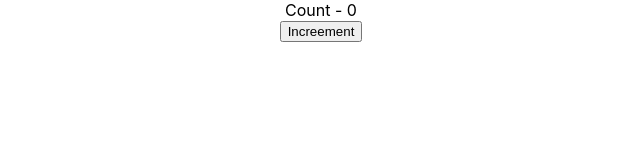
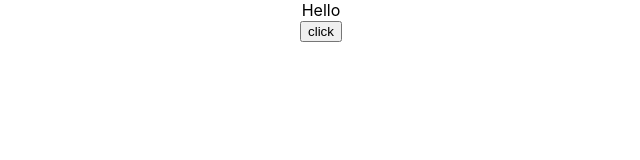
Before and after one commit to 04vibs/React-beg, a React (Create React App) app: page / in a window 1280 px wide. Shown: the top 160 px of the page, without its empty margins (319-959 px from the left). Built offline with nearby package versions, Linux system fonts and the light colour scheme.

Commit message:
event handling & event binding

```diff
--- a/src/App.js
+++ b/src/App.js
@@ -6,12 +6,18 @@
 import Hello  from './components/Hello';
 import Message from './components/Message';
 import Counter from './components/Counter';
+import FunctionClick from './components/FunctionClick';
+import ClassClick from './components/ClassClick';
+import EventBind from './components/EventBind';
 
 class App extends Component{
   render(){
     return(
       <div className='App'>
-        <Counter/>
+        <EventBind/>
+        {/* <FunctionClick />
+        <ClassClick/> */}
+        {/* <Counter/> */}
         {/* <Message/> */}
         {/* <Greet name="Prashant" heroName="Batman">
           This is children one
--- /dev/null
+++ b/src/components/ClassClick.js
@@ -0,0 +1,18 @@
+import React, { Component } from 'react';
+
+class ClassClick extends Component {
+
+    clickHandler(){
+        console.log('clicked the buttton');
+    }
+
+    render() {
+    return (
+    <div>
+        <button onClick={this.clickHandler}> click Me</button>
+    </div>
+    );
+  }
+}
+
+export default ClassClick;
--- /dev/null
+++ b/src/components/EventBind.js
@@ -0,0 +1,45 @@
+import React, { Component } from 'react';
+
+class EventBind extends Component {
+
+    constructor(props){
+        super(props);
+
+        this.state = {
+            message: 'Hello'
+        }
+        // using bind method in constructor
+        // this.clickHandler = this.clickHandler.bind(this)
+    }
+
+    // clickHandler(){
+    //     this.setState({
+    //         message: "bye"
+    //     })
+    // }
+
+    // 4th approach using arrow fun
+    clickHandler = () => {
+        this.setState({
+            message: 'GoodBye'
+        })
+    }
+
+    render() {
+    return (
+    <div>
+        <div>{this.state.message}</div>
+        {/* 1st approach using bind method in render fun for passing this
+          <button onClick={this.clickHandler.bind(this)}>click</button>
+         */}
+        {/* 2nd approach
+        <button onClick={()=> this.clickHandler()}>click</button> */}
+        {/* 3rd approach
+        <button onClick={this.clickHandler}>click</button> */}
+        <button onClick={this.clickHandler}>click</button>
+    </div>
+    );
+  }
+}
+
+export default EventBind;
--- /dev/null
+++ b/src/components/FunctionClick.js
@@ -0,0 +1,16 @@
+import React from 'react';
+
+function FunctionClick() {
+
+    function clickHandler(){
+        console.log('object');
+    }
+
+    return (
+    <div>
+        <button onClick={clickHandler}>Click</button>
+    </div>
+  );
+}
+
+export default FunctionClick;
```
